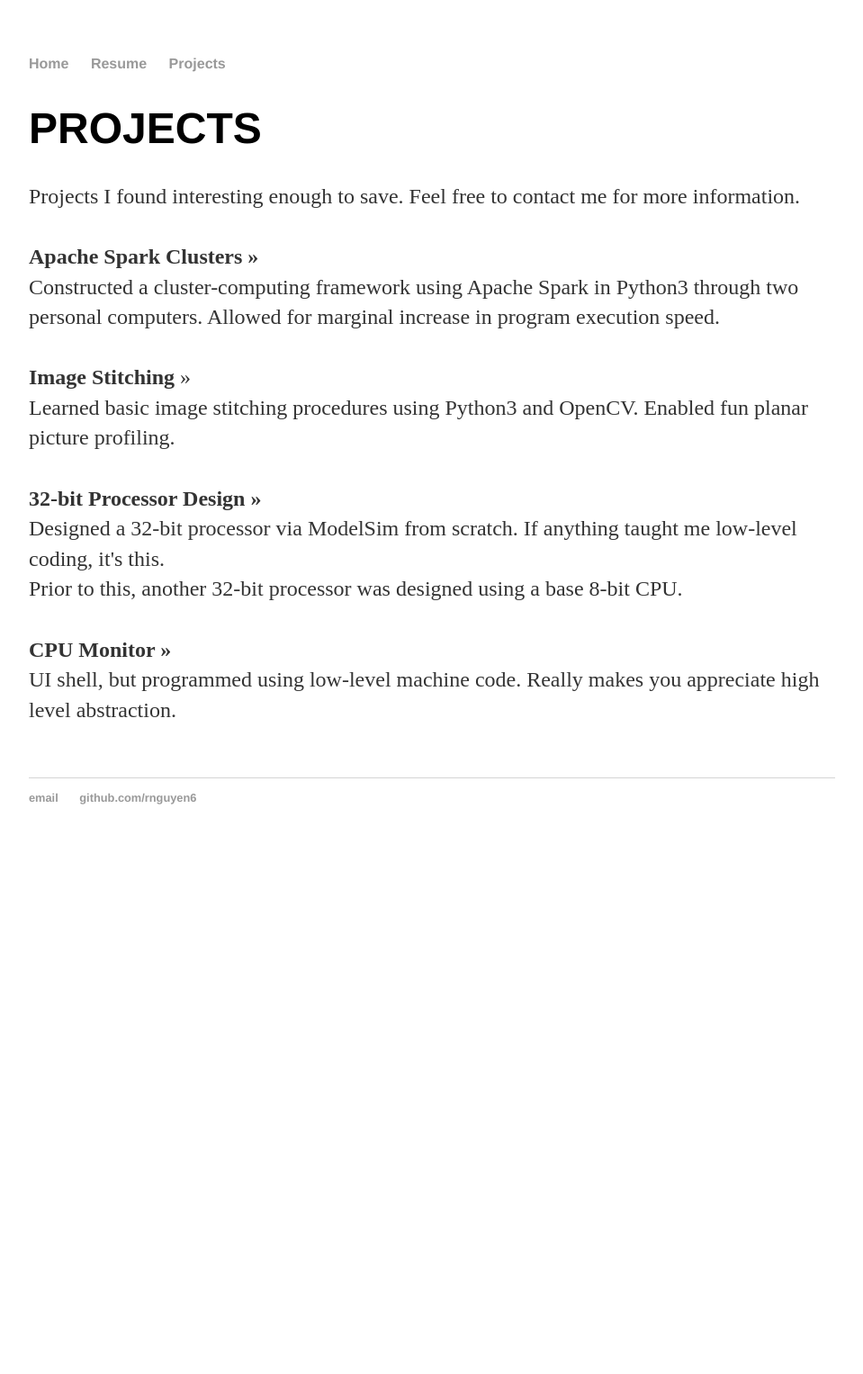
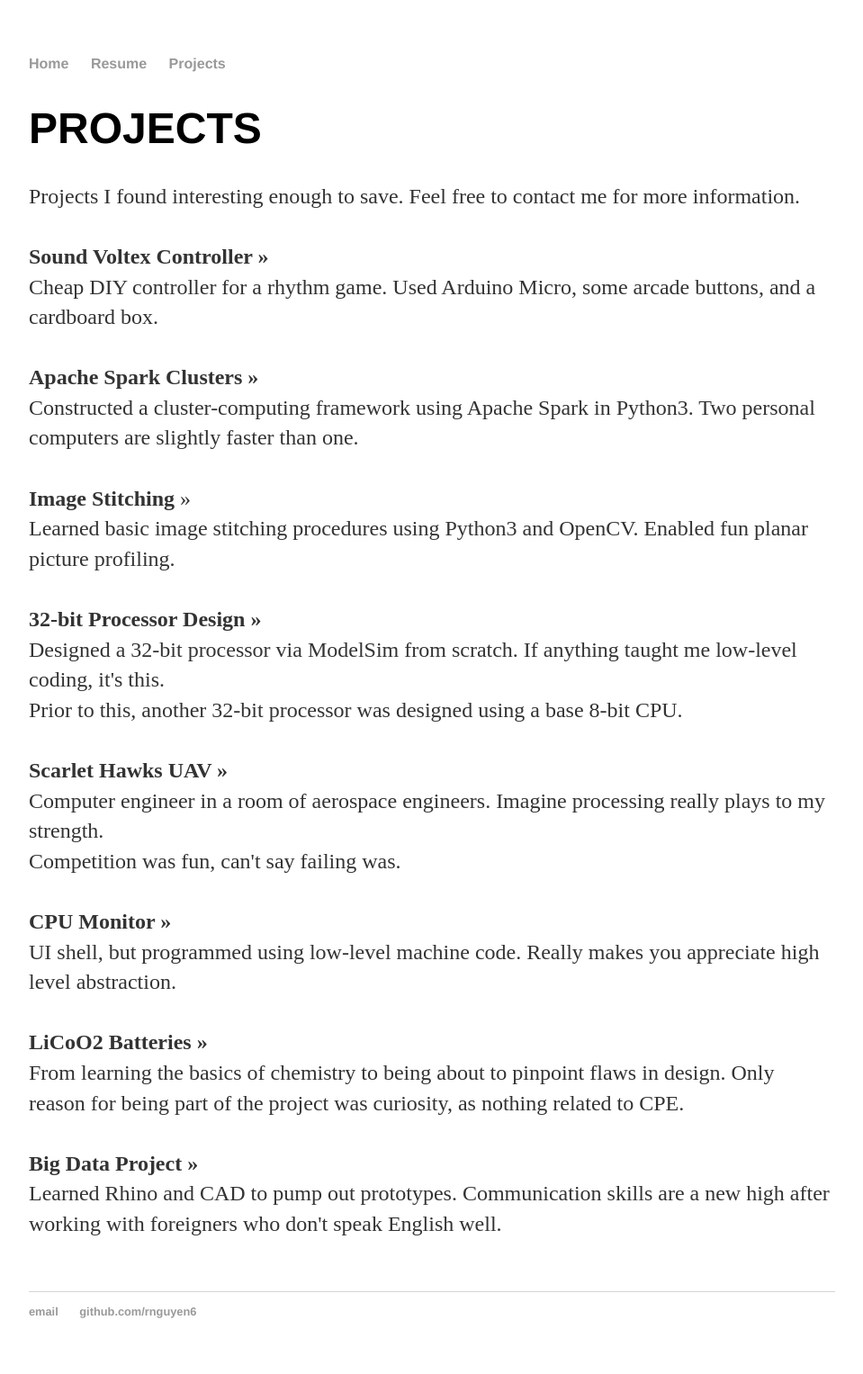
Before and after one commit to rnguyen6/rnguyen6.github.io, a Jekyll site: the page built from projects/index.html, in a window 1280 px wide. Shown: the whole page at 90% size, without its empty margins (160-1119 px from the left). Built offline with Jekyll 4.4.1, drawn with Linux system fonts in a browser that asks for light colours; before the commit the page ends 956 px from its top, so only the background shows below that.

Commit message:
Update index.html

```diff
--- a/projects/index.html
+++ b/projects/index.html
@@ -7,19 +7,39 @@ title: Projects
 	<h1>PROJECTS</h1>
 	<p>
 		Projects I found interesting enough to save. Feel free to contact me for more information.<br><br>
-        	<strong>Apache Spark Clusters &raquo;</strong><br>
-		Constructed a cluster-computing framework using Apache Spark in Python3 through two personal computers. Allowed for marginal increase in program execution speed.
+
+        	<strong>Sound Voltex Controller &raquo;</strong><br>
+		Cheap DIY controller for a rhythm game. Used Arduino Micro, some arcade buttons, and a cardboard box.
         	<br><br>
+
+		<strong>Apache Spark Clusters &raquo;</strong><br>
+		Constructed a cluster-computing framework using Apache Spark in Python3. Two personal computers are slightly faster than one.
+        	<br><br>
+
         	<strong>Image Stitching</strong> &raquo;</h5><br>
         	Learned basic image stitching procedures using Python3 and OpenCV. Enabled fun planar picture profiling.
 		<br><br>
+
 		<strong>32-bit Processor Design &raquo;</strong><br>
 		Designed a 32-bit processor via ModelSim from scratch. If anything taught me low-level coding, it's this.<br>
 		Prior to this, another 32-bit processor was designed using a base 8-bit CPU.
 		<br><br>
+
+		<strong>Scarlet Hawks UAV &raquo;</strong><br>
+		Computer engineer in a room of aerospace engineers. Imagine processing really plays to my strength.<br>
+		Competition was fun, can't say failing was.
+        	<br><br>
+
 		<strong>CPU Monitor &raquo;</strong><br>
 		UI shell, but programmed using low-level machine code. Really makes you appreciate high level abstraction.
 		<br><br>
 
+		<strong>LiCoO2 Batteries &raquo;</strong><br>
+		From learning the basics of chemistry to being about to pinpoint flaws in design. Only reason for being part of the project was curiosity, as nothing related to CPE.
+        	<br><br>
+
+		<strong>Big Data Project &raquo;</strong><br>
+		Learned Rhino and CAD to pump out prototypes. Communication skills are a new high after working with foreigners who don't speak English well.
+        	<br><br>
 	</p>
 </div>
```
